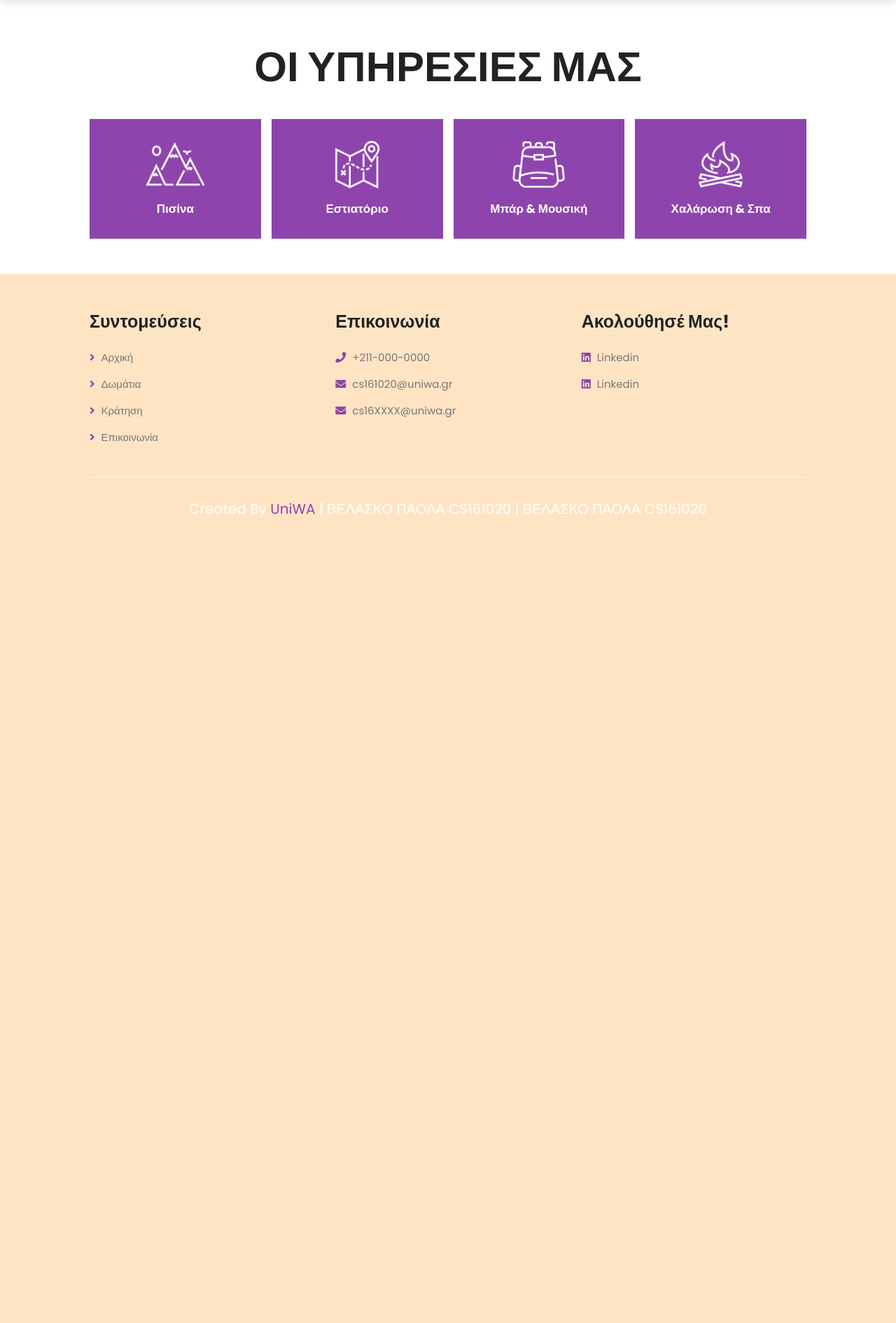
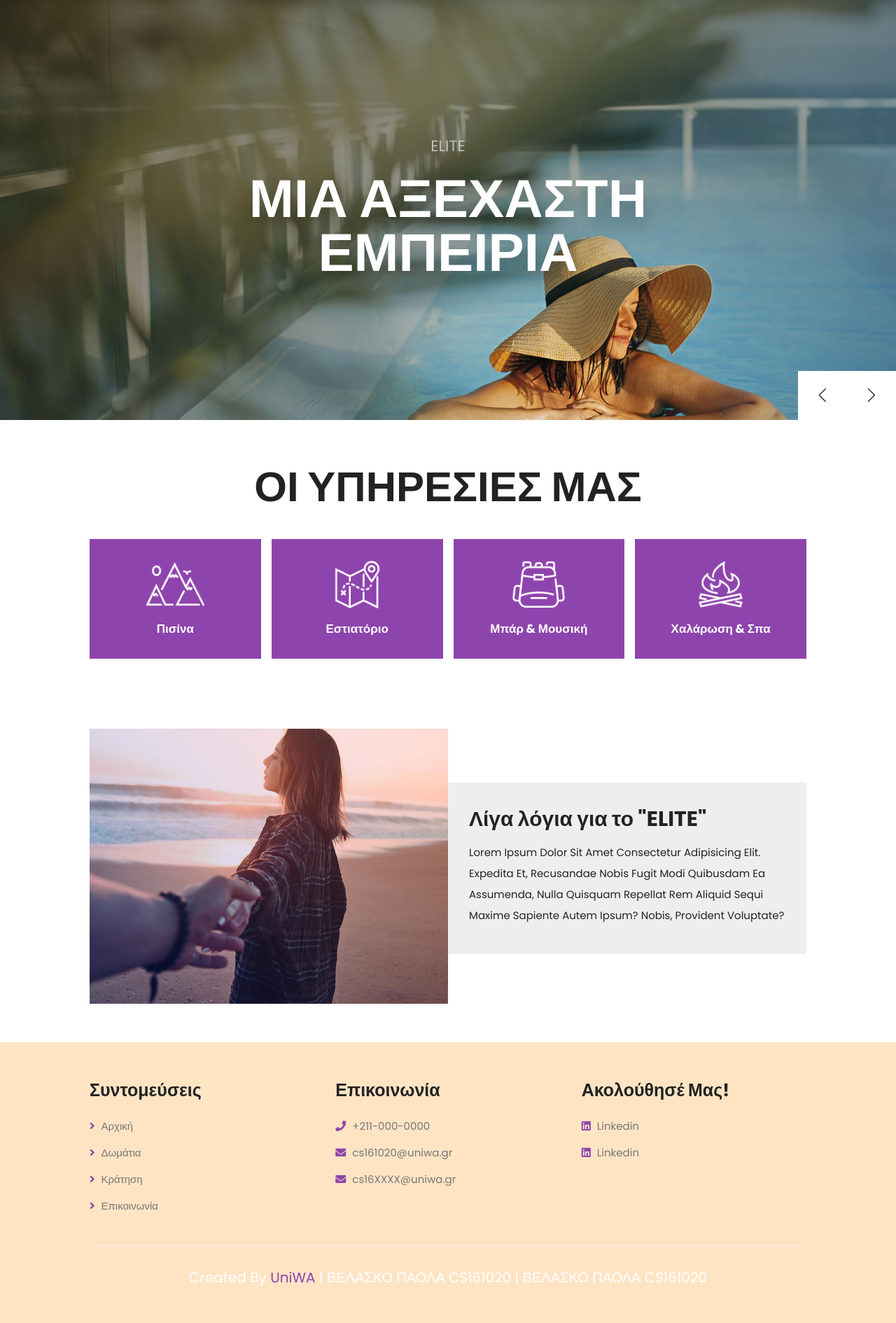
Before and after one commit to PaolaVlsc/HotelProjectWebsite2022, a PHP site: page / in a window 1280 px wide. Shown: the part 78-1968 px from the top of the page at 70% size. Before the commit the page ends 817 px from the top, so only its background shows below. Run offline with PHP 8.4, Linux system fonts and the light colour scheme.

Commit message:
Συμπλήρωση Αρχικής Σελίδας

```diff
--- a/css/style.css
+++ b/css/style.css
@@ -163,6 +163,7 @@ section { /* padding header */
 
 
 /* TODO 3. FOOTER */
+/* FIXME: Επικοινωνία να μην πατιέται */
 .footer {
     background-size: cover; /*Resize the background image to cover the entire container, even if it has to stretch the image or cut a little bit off one of the edges*/
     /*background: url(../images/footer-bg.jpg) no-repeat center;*/
@@ -188,7 +189,7 @@ section { /* padding header */
     display: block; /* to ena katw apo to allo */
 }
 
-.footer .box-container .fontmine a{
+.footer .box-container .fontmine a, .home-about .content h3{
     text-transform: none;
 }
 
@@ -252,3 +253,132 @@ section { /* padding header */
     text-transform: uppercase;
     color:var(--black);
 }
+
+/* TODO 6: header image*/
+.home{
+    padding:0;
+}
+
+.home .slide{
+    text-align: center;
+    padding:2rem;
+    display: flex;
+    align-items: center;
+    justify-content: center;
+    background-size: cover !important;
+    background-position: center !important;
+    min-height: 60rem;
+}
+
+.home .slide .content{
+    width: 85rem;
+    display: none;
+}
+
+.home .swiper-slide-active .content{
+    display: inline-block;
+}
+
+.home .slide .content span{
+    display: block;
+    font-size: 2.2rem;
+    color: var(--light-white);
+    padding-bottom: 1rem;
+    animation:fadeIn .2s linear backwards .2s;
+}
+
+.home .slide .content h3{
+    font-size: 6vw;
+    color:var(--white);
+    text-transform: uppercase;
+    line-height: 1;
+    text-shadow: var(--text-shadow);
+    padding:1rem 0;
+    animation:fadeIn .2s linear backwards .4s;
+}
+
+.home .slide .content .btn{
+    animation:fadeIn .2s linear backwards .6s;
+}
+
+.home .swiper-button-next,
+.home .swiper-button-prev{
+    top:inherit;
+    left: inherit;
+    bottom: 0;
+    right: 0;
+    height: 7rem;
+    width: 7rem;
+    background: var(--white);
+    color:var(--black);
+}
+
+.home .swiper-button-next:hover,
+.home .swiper-button-prev:hover{
+    background: var(--main-color);
+    color:var(--white);
+}
+
+.home .swiper-button-next::after,
+.home .swiper-button-prev::after{
+    font-size: 2rem;
+}
+
+.home .swiper-button-prev{
+    right: 7rem;
+}
+
+.btn{
+    display: inline-block;
+    background: var(--black);
+    margin-top: 1rem;
+    color:var(--white);
+    font-size: 1.7rem;
+    padding:1rem 3rem;
+    cursor: pointer;
+}
+
+.btn:hover{
+    background: var(--main-color);
+}
+
+/*@keyframes fadeIn {*/
+/*    0%{*/
+/*        transform: scale(0);*/
+/*        opacity: 0;*/
+/*    }*/
+/*}*/
+
+
+/* TODO 7: About us homepage*/
+.home-about{
+    display: flex;
+    align-items: center;
+    flex-wrap: wrap;
+}
+
+.home-about .image{
+    flex:1 1 41rem;
+}
+
+.home-about .image img{
+    width: 100%;
+}
+
+.home-about .content{
+    flex:1 1 41rem;
+    padding:3rem;
+    background: var(--light-bg);
+}
+
+.home-about .content h3{
+    font-size: 3rem;
+    color:var(--black);
+}
+
+.home-about .content p{
+    font-size: 1.5rem;
+    padding:1rem 0;
+    line-height: 2;
+    color:var(--black);
+}
--- a/index.html
+++ b/index.html
@@ -35,11 +35,46 @@
 <!-- HEADER navbar end -->
 
 
-<!-- TODO 5. HEADER picture start -->
+<!-- TODO 5. HEADER pictures start -->
+<section class="home">
 
+    <div class="swiper home-slider">
 
-<!--  HEADER picture end -->
+        <div class="swiper-wrapper">
 
+            <div class="swiper-slide slide" style="background:url(images/home-slide-1.jpg) no-repeat">
+                <div class="content">
+                    <span>ELITE</span>
+                    <h3>ΜΙΑ ΑΞΕΧΑΣΤΗ ΕΜΠΕΙΡΙΑ</h3>
+                    <!--<a href="package.php" class="btn">discover more</a>-->
+                </div>
+            </div>
+
+            <div class="swiper-slide slide" style="background:url(images/home-slide-2.jpg) no-repeat">
+                <div class="content">
+                    <span>ELITE</span>
+                    <h3>ΔΙΑΣΚΕΔΑΣΗ & ΧΑΛΑΡΩΣΗ</h3>
+                    <!--<a href="package.php" class="btn">discover more</a>-->
+                </div>
+            </div>
+
+            <div class="swiper-slide slide" style="background:url(images/home-slide-3.jpg) no-repeat">
+                <div class="content">
+                    <span>ELITE</span>
+                    <h3>ΦΑΓΗΤΟ & ΜΟΥΣΙΚΗ</h3>
+                    <!--<a href="package.php" class="btn">discover more</a>-->
+                </div>
+            </div>
+
+        </div>
+
+        <div class="swiper-button-next"></div>
+        <div class="swiper-button-prev"></div>
+
+    </div>
+</section>
+
+<!--  HEADER pictures end -->
 
 
 <!--  TODO 4. services homepage start-->
@@ -76,6 +111,21 @@
 <!-- services homepage end-->
 
 
+
+
+<!-- TODO 6. About us Homepage start -->
+<!--  About us Homepage end -->
+<section class="home-about">
+    <div class="image">
+        <img src="images/about-img.jpg" alt="">
+    </div>
+
+    <div class="content">
+        <h3>Λίγα λόγια για το "ELITE"</h3>
+        <p>Lorem ipsum dolor sit amet consectetur adipisicing elit. Expedita et, recusandae nobis fugit modi quibusdam ea assumenda, nulla quisquam repellat rem aliquid sequi maxime sapiente autem ipsum? Nobis, provident voluptate?</p>
+        <!--<a href="about.php" class="btn">read more</a> -->
+    </div>
+</section>
 <!-- TODO 4. Footer start -->
 
 <section class="footer">
--- a/js/script.js
+++ b/js/script.js
@@ -9,8 +9,17 @@ menu.onclick = () =>
     navbar.classList.toggle('active');
 }
 
-
+// homepage sections
 window.onscroll = () =>{
     menu.classList.remove('fa-times');
     navbar.classList.remove('active');
 };
+
+// header pictures
+var swiper = new Swiper(".home-slider", {
+    loop:true,
+    navigation: {
+        nextEl: ".swiper-button-next",
+        prevEl: ".swiper-button-prev",
+    },
+});
```
